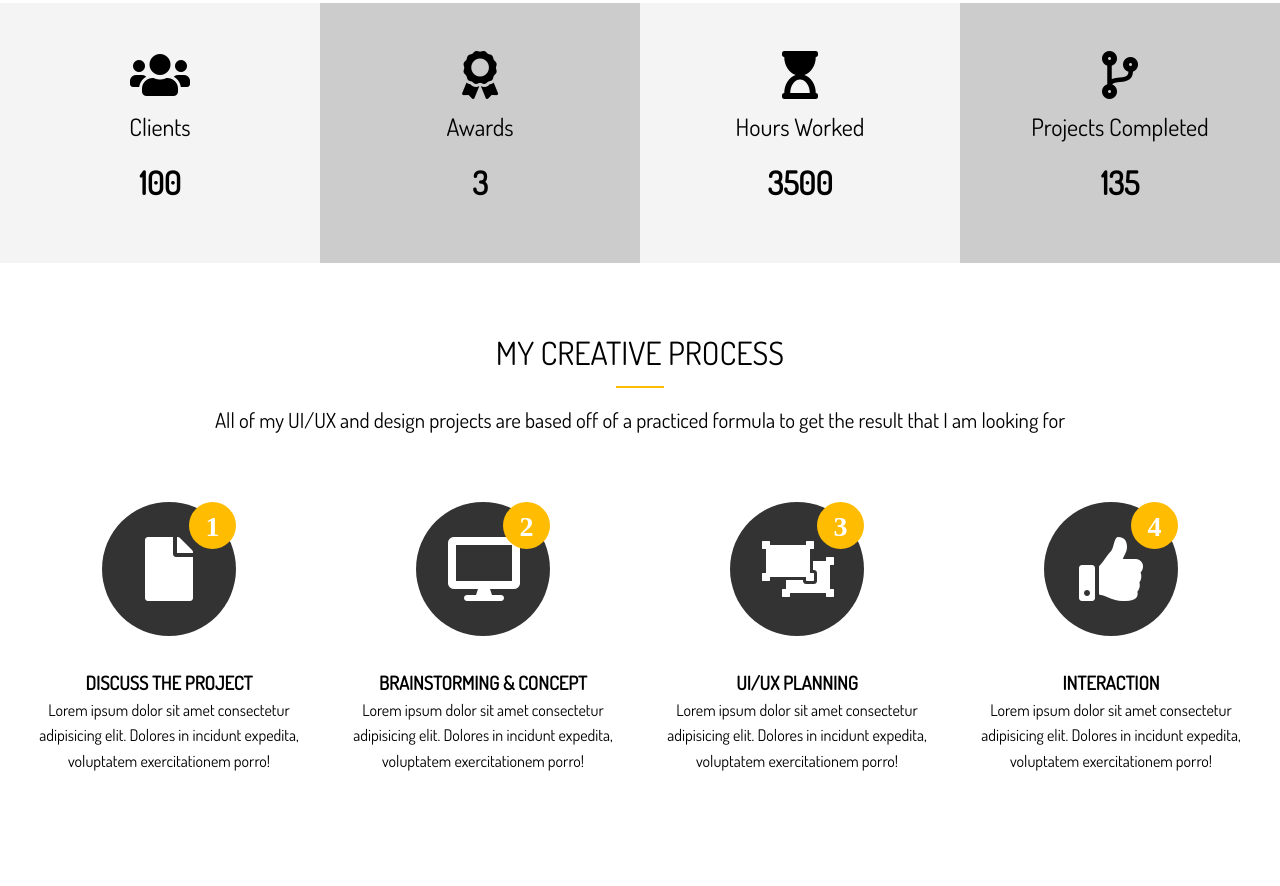
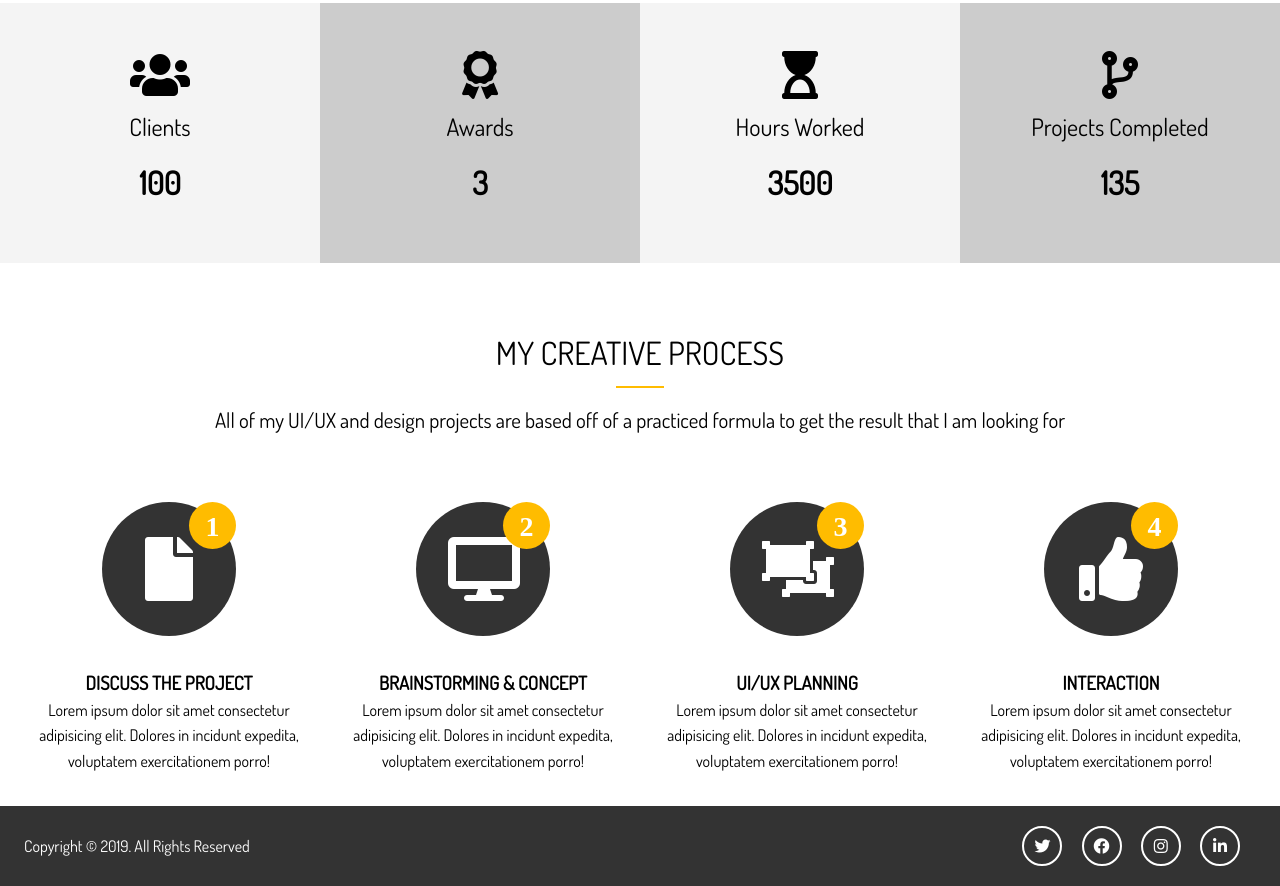
Before and after one commit to RatkoG/Graphic-Design-UI-UX-and-Photography, a website: page dist/index.html in a window 1280 px wide. Shown: the part 1222-2108 px from the top of the page. Before the commit the page ends 2028 px from the top, so only its background shows below. Drawn offline with Linux system fonts and the light colour scheme.

Commit message:
home page done

```diff
--- a/scss/_variables.scss
+++ b/scss/_variables.scss
@@ -5,3 +5,14 @@ $light-color: #f4f4f4;
 $medium-color: #ccc;
 $dark-color: #333;
 $bg-image: url('../img/showcase.jpg');
+
+// Set text color
+@function set-text-color($color) {
+  @if(lightness($color)> 50) {
+    @return #000;
+  }
+
+  @else {
+    @return #fff;
+  }
+}
--- a/scss/main.scss
+++ b/scss/main.scss
@@ -167,6 +167,7 @@ img {
         right: 0;
         font-size: 28px;
         background: $main-color;
+        color: set-text-color($main-color);
         border-radius: 50%;
         height: 15px;
         width: 15px;
@@ -179,7 +180,7 @@ img {
       &-icon {
         border-radius: 50%;
         background: $dark-color;
-        color: #fff;
+        color: set-text-color($dark-color);
         padding: 2rem;
         position: relative;
         width: 70px;
@@ -196,9 +197,39 @@ img {
 
           .process-step {
             background: $dark-color;
+            color: set-text-color($dark-color);
           }
         }
       }
     }
   }
 }
+
+// Footer
+#main-footer {
+  background: $dark-color;
+  color: #fff;
+  height: 5rem;
+
+  .footer-content {
+    display: flex;
+    justify-content: space-between;
+    height: 5rem;
+    align-items: center;
+
+    .social .fab {
+      margin-right: 1rem;
+      border: 2px #fff solid;
+      border-radius: 50%;
+      height: 20px;
+      width: 20px;
+      line-height: 20px;
+      text-align: center;
+      padding: 0.5rem;
+
+      &:hover {
+        background: $main-color;
+      }
+    }
+  }
+}
```
Also changed, not shown: dist/css/main.css, dist/index.html.
